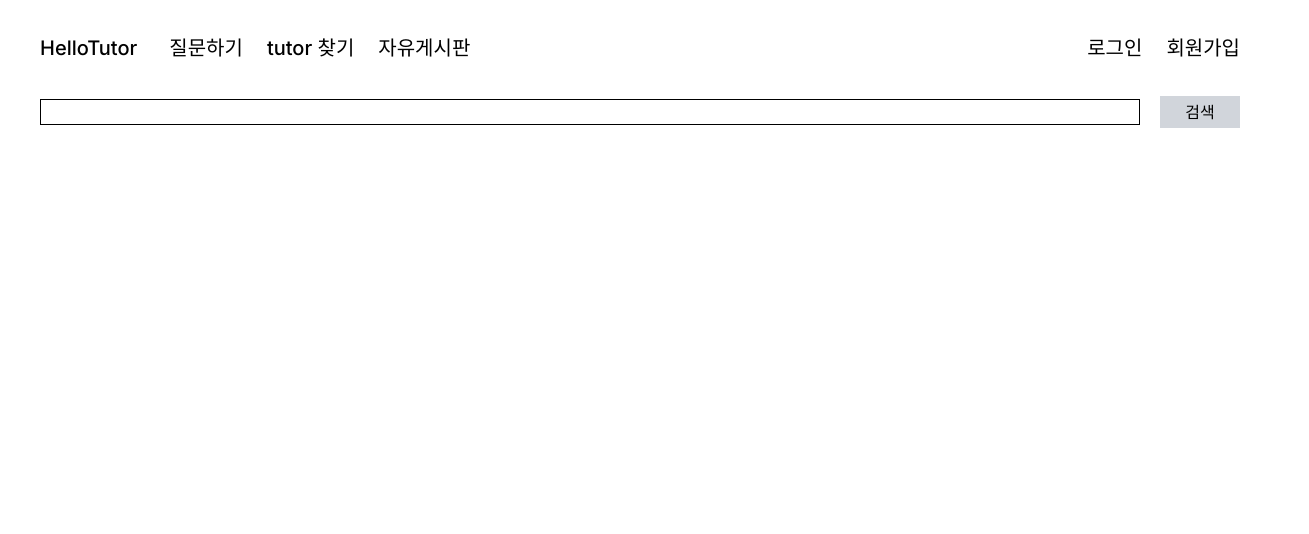
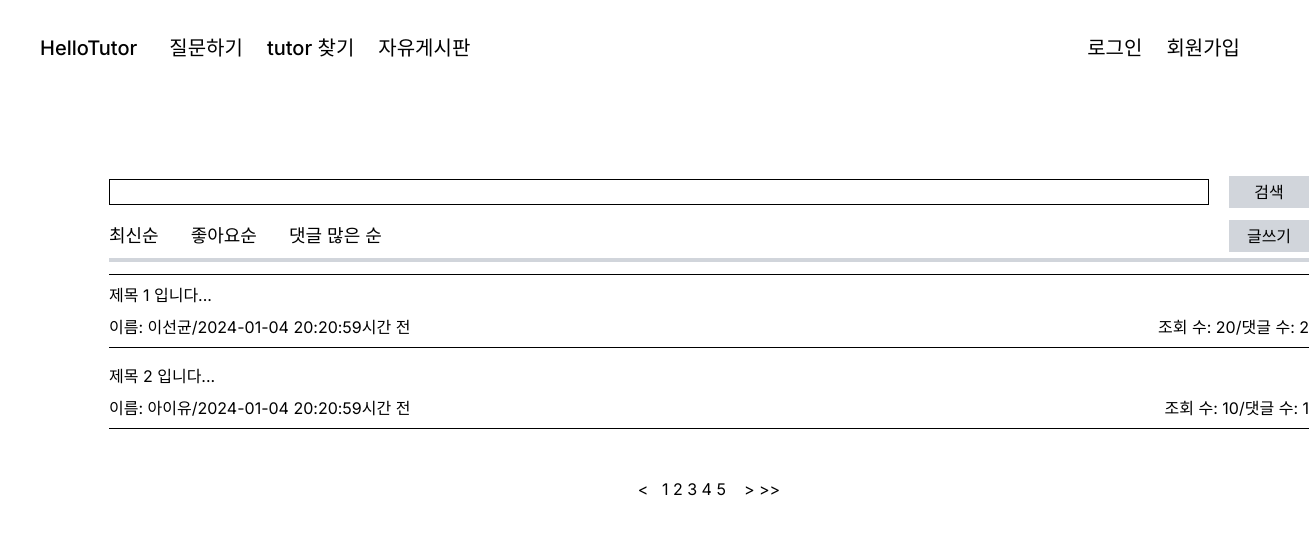
Before and after one commit to HelloTutor/HelloTutor-FE, a Next.js app: page /dashboard in a window 1280 px wide. Shown: the top 534 px of the page, 1309 px wide, since content can reach past the window. Built offline with nearby package versions, Linux system fonts and the light colour scheme.

Commit message:
feat: dashboard 리스트 페이지 완성

```diff
--- a/src/app/dashboard/page.tsx
+++ b/src/app/dashboard/page.tsx
@@ -1,9 +1,87 @@
+'use client';
+
+import Button from '@/components/Button';
+import DashboardNavBar from '@/components/DashboardNavBar';
+import HorizontalLine from '@/components/HorizontalLine';
 import SearchForm from '@/components/SearchForm';
+import Link from 'next/link';
 
+const sortNavigationItems = [
+  {
+    navTitle: '최신순',
+    fontSize: 'text-lg',
+    navi() {},
+  },
+  {
+    navTitle: '좋아요순',
+    fontSize: 'text-lg',
+    navi() {},
+  },
+  {
+    navTitle: '댓글 많은 순',
+    fontSize: 'text-lg',
+    navi() {},
+  },
+];
+
+/** 자유게시판 임시 리스트 */
+const dashboardList = [
+  {
+    id: 1,
+    title: '제목 1 입니다...',
+    name: '이선균',
+    time: '2024-01-04 20:20:59',
+    hits: 20,
+    numOfComments: 2,
+  },
+  {
+    id: 2,
+    title: '제목 2 입니다...',
+    name: '아이유',
+    time: '2024-01-04 20:20:59',
+    hits: 10,
+    numOfComments: 1,
+  },
+];
 export default function Dashboard() {
   return (
-    <div>
+    <section className='flex flex-col ml-[69px] mt-20 w-full gap-3'>
       <SearchForm />
-    </div>
+      <div className='flex items-center border-b-4 border-gray-300 border-solid pb-1.5'>
+        <DashboardNavBar navItem={sortNavigationItems} />
+        <Link href='/question/write-content'>
+          <Button title='글쓰기' type='button' />
+        </Link>
+      </div>
+
+      <div>
+        <HorizontalLine />
+        <ul>
+          {dashboardList.map((post) => {
+            return (
+              <li key={post.id} className='flex flex-col gap-2 pt-2 pb-2'>
+                <p>{post.title}</p>
+                <div className='flex justify-between'>
+                  <div>
+                    <span>{`이름: ${post.name}`}</span>/
+                    <span>{`${post.time}시간 전`}</span>
+                  </div>
+                  <div>
+                    <span>{`조회 수: ${post.hits}`}</span>/
+                    <span>{`댓글 수: ${post.numOfComments}`}</span>
+                  </div>
+                </div>
+                <HorizontalLine />
+              </li>
+            );
+          })}
+        </ul>
+
+        <div className='flex justify-center mt-10'>
+          {/* 임시 */}
+          {'<'}&nbsp;&nbsp; 1 2 3 4 5 &nbsp;&nbsp;{' > >>'}
+        </div>
+      </div>
+    </section>
   );
 }
--- a/src/app/question/page.tsx
+++ b/src/app/question/page.tsx
@@ -113,7 +113,10 @@ export default function Question() {
             })}
           </ul>
 
-          <div className='flex justify-center mt-10'>페이지네이션</div>
+          <div className='flex justify-center mt-10'>
+            {/* 임시 */}
+            {'<'}&nbsp;&nbsp; 1 2 3 4 5 &nbsp;&nbsp;{' > >>'}
+          </div>
         </div>
       </section>
     </div>
```
